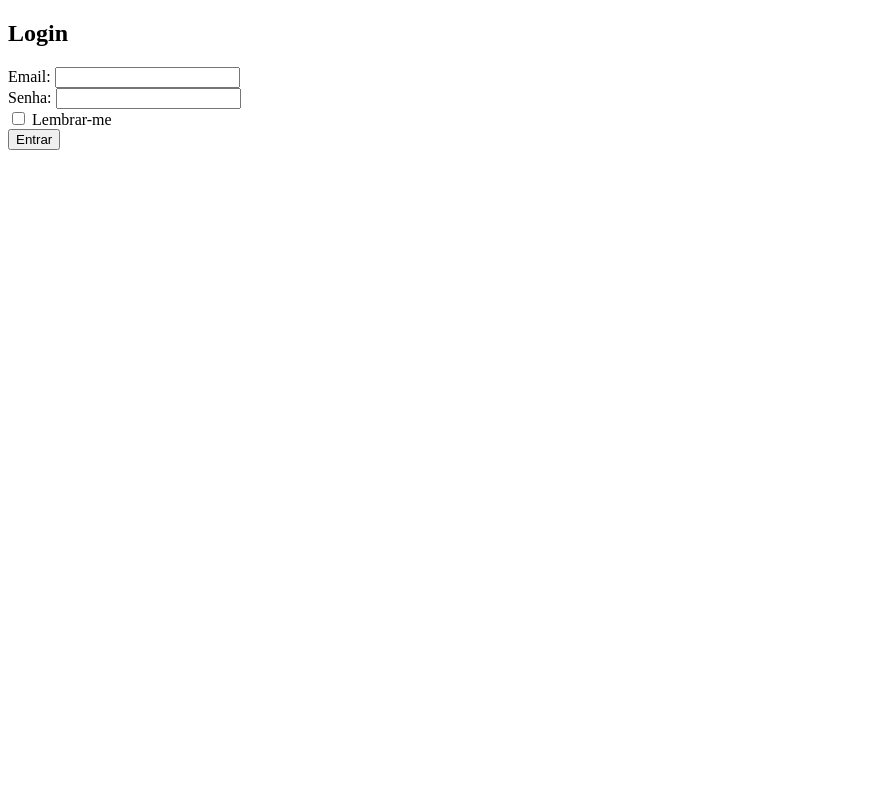
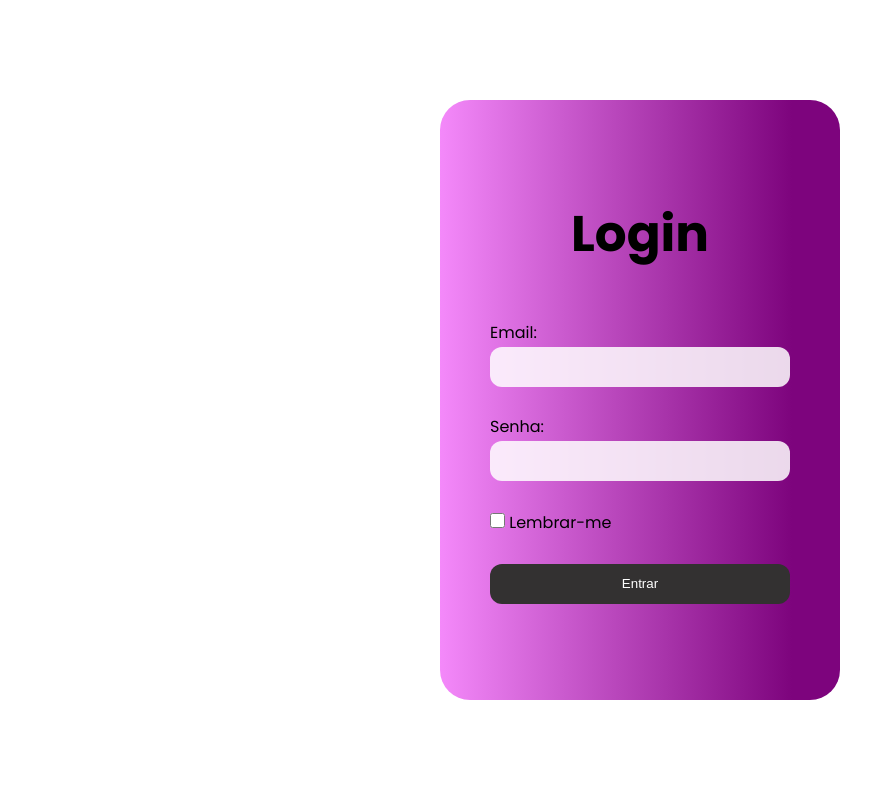
Before and after one commit to fkauanGIT/mini-projeto-senac, a PHP site: page / in a window 1280 px wide. Shown: the whole page, without its empty margins (0-895 px from the left). Run offline with PHP 8.4, Linux system fonts and the light colour scheme.

Commit message:
Mudando a aparência da aplicação

```diff
--- /dev/null
+++ b/assets/bonitamento.css
@@ -0,0 +1,60 @@
+*{
+    padding: 0%;
+    box-sizing: border-box;
+    margin: 0%;
+    box-shadow: 0 0 0 0;
+    outline: 0;
+}
+
+body{
+    display: flex;
+    width: 100%;
+    height: 100vh;
+    justify-content: center;
+    align-items: center;
+    font-family: "Poppins", sans-serif;
+    font-weight: 400;
+    font-style: normal;
+
+}
+form{
+    display: flex;
+    flex-direction: column;
+    gap: 2px;
+
+}
+input{
+    width: 300px;
+    height: 40px;
+    border-radius: 12px;
+    border: none;
+    background-color: #ffffffd8;
+    text-align: center;
+}
+h2{
+    font-size: 50px;
+}
+button{
+    width: 300px;
+    height: 40px;
+    border-radius: 12px;
+    border: none;
+    background-color: #333131;
+    color: #ffffff;
+}
+.style{
+    padding: 12px 12px 12px 12px;
+    display: flex;
+    flex-direction: column;
+    background: linear-gradient(90deg,rgba(244, 137, 250, 1) 0%, rgba(125, 4, 125, 1) 88%);
+    width: 400px;
+    height: 600px;
+    border-radius: 30px;
+    justify-content: center;
+    align-items: center;
+    gap: 3rem;
+}
+#check{
+    width:15px;
+    height:15px;
+}
--- a/index.php
+++ b/index.php
@@ -28,15 +28,22 @@ $emailSalvo = $_COOKIE["email"] ?? "";
 ?>
 <!DOCTYPE html>
 <html>
-<head><title>Login</title></head>
+<head>
+    <link rel="stylesheet" href="assets/bonitamento.css">
+    <title>Login</title></head>
+    <link rel="preconnect" href="https://fonts.googleapis.com">
+    <link rel="preconnect" href="https://fonts.gstatic.com" crossorigin>
+    <link href="https://fonts.googleapis.com/css2?family=Poppins:ital,wght@0,100;0,200;0,300;0,400;0,500;0,600;0,700;0,800;0,900;1,100;1,200;1,300;1,400;1,500;1,600;1,700;1,800;1,900&display=swap" rel="stylesheet">
 <body>
+    <div class="style">
         <h2>Login</h2>
         <?php if (isset($erro)) echo "<p style='color:red;'>$erro</p>"; ?>
         <form method="POST">
             Email: <input type="email" name="email" value="<?= $emailSalvo ?>"><br>
             Senha: <input type="password" name="senha"><br>
-    <label><input type="checkbox" name="lembrar"> Lembrar-me</label><br>
+            <label><input type="checkbox" name="lembrar" id="check"> Lembrar-me</label><br>
             <button type="submit">Entrar</button>
         </form>
+    </div>
 </body>
 </html>
```
Lines whose indentation alone changed are shown as unchanged.
